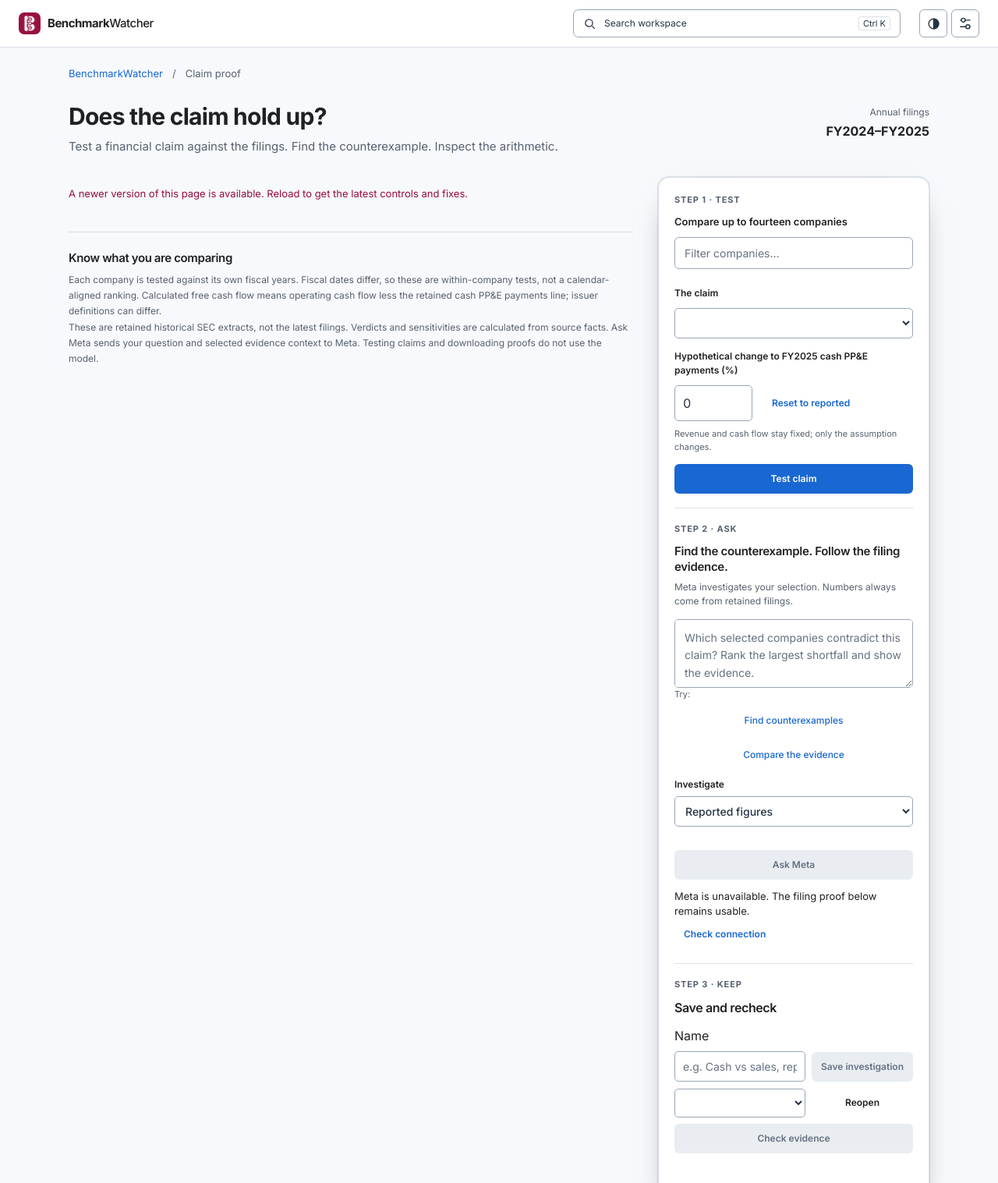
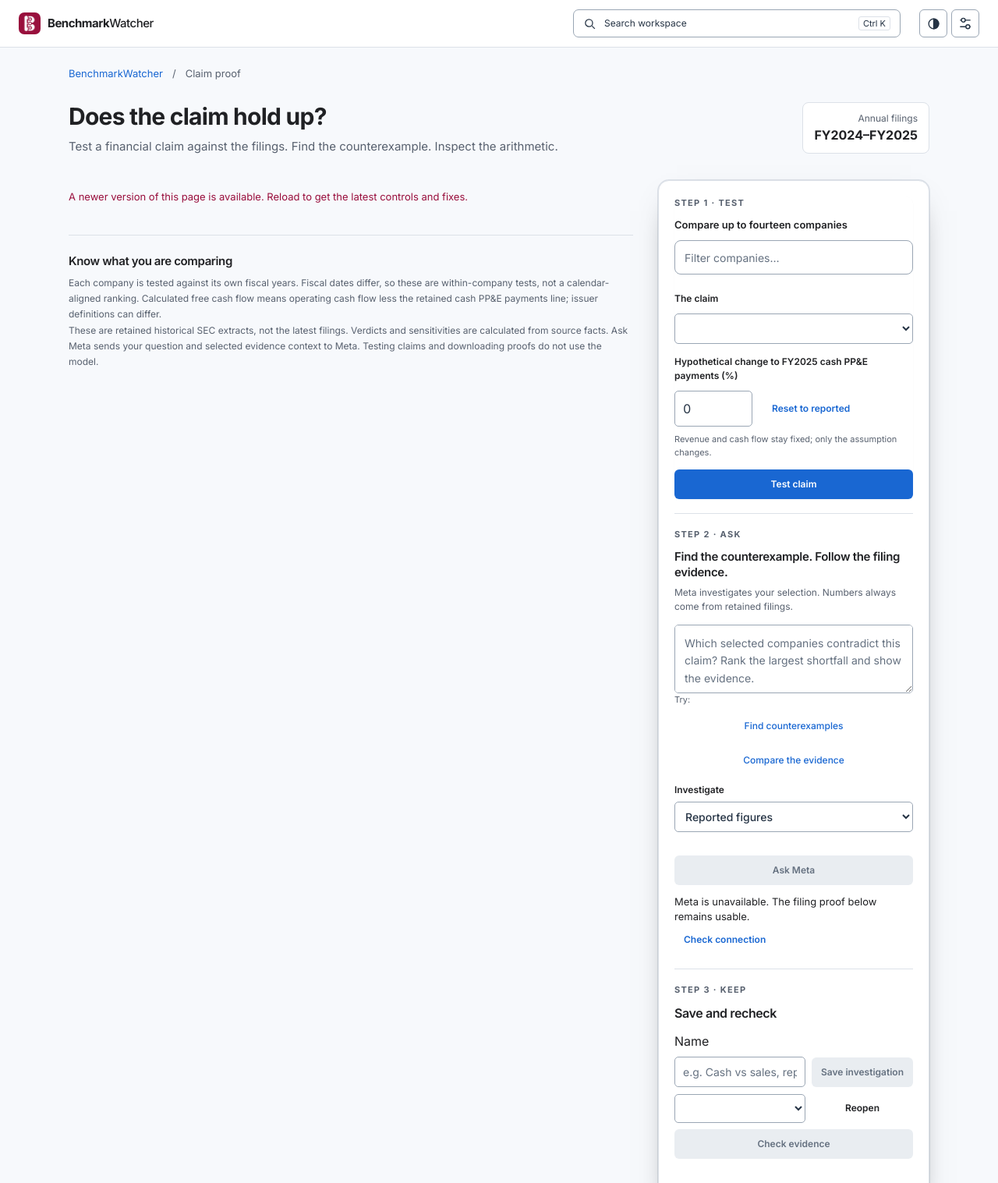
Before and after one commit to alikatgh/benchmarkwatcher, a Python web app: template app/templates/claim_proof.html in a window 1280 px wide. Shown: the top 1517 px of the page at 78% size. Run offline with Jinja, Linux system fonts and the light colour scheme; the template is opened without the code that fills it, so the values that code supplies are empty.

Commit message:
style(research): badge the filing period and tighten control affordances

```diff
--- a/app/static/css/claim-proof.css
+++ b/app/static/css/claim-proof.css
@@ -136,3 +136,9 @@
 @media(prefers-reduced-motion:no-preference){.cp-ranking .cp-rank{animation:cp-rise .45s cubic-bezier(.2,.7,.2,1) backwards}.cp-ranking .cp-rank:nth-child(2){animation-delay:.06s}.cp-ranking .cp-rank:nth-child(3){animation-delay:.12s}}
 
 .cp-heading{align-items:flex-start}.cp-period{padding-top:2px}.cp-heading p{text-wrap:pretty}
+.cp-heading{gap:32px;margin-bottom:32px}
+.cp-period{padding:10px 14px;border:1px solid var(--theme-border,#ddd);border-radius:8px;background:var(--theme-surface,#fff);line-height:1.6}
+.cp-step{font-size:11px;font-weight:700;letter-spacing:.12em;text-transform:uppercase;color:var(--theme-text-muted);margin:0 0 10px}
+.cp-controls{box-shadow:0 1px 2px rgba(16,24,40,.04)}
+.cp #cp-company-filter{height:44px;border-radius:8px}
+.cp #cp-company-filter:focus{border-color:var(--theme-accent,#0f5499);box-shadow:0 0 0 3px color-mix(in srgb,var(--theme-accent,#0f5499) 16%,transparent);outline:none}
```
